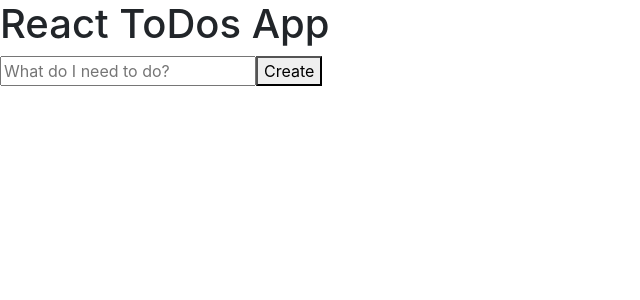
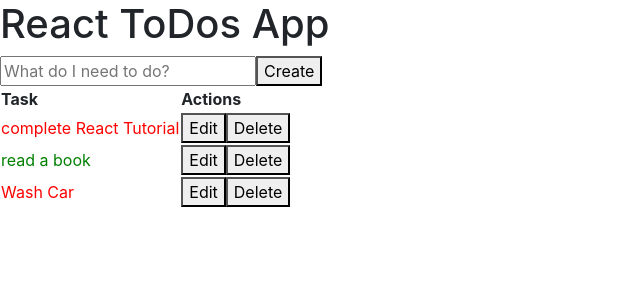
Before and after one commit to uzairqq/React-Js, a React app in the folder my-app/: page / in a window 1280 px wide. Shown: the top 300 px of the page, without its empty margins (0-640 px from the left). Built offline with nearby package versions, Linux system fonts and the light colour scheme.

Commit message:
full crud done task management system

```diff
--- a/my-app/src/App.js
+++ b/my-app/src/App.js
@@ -1,5 +1,7 @@
 import React, { Component } from 'react';
+import TaskList from './components/task-list';
 import CreateTask from './components/create-task';
+
 const tasks = [
   {
     task: 'complete React Tutorial',
@@ -9,15 +11,22 @@ const tasks = [
     task: 'read a book',
     isCompleted: true
   },
+  {
+    task: 'Wash Car',
+    isCompleted: false
+  },
+
 ];
 
-class App extends Component {
+export default class App extends Component {
   constructor(props) {
-    super();
+    super(props);
+
     this.state = {
       tasks
     };
   }
+
   createTask(task) {
     this.state.tasks.push({
       task,
@@ -26,17 +35,44 @@ class App extends Component {
     this.setState({ tasks: this.state.tasks })
   }
 
+  toggleTask(task) {
+    let t = this.state.tasks;
+    const foundTask = t.find(tsk => tsk.task === task)
+    foundTask.isCompleted = !foundTask.isCompleted;
+    this.setState({ tasks: this.state.tasks });
+
+  }
+
+  saveTask(oldTask, newTask) {
+    let t = this.state.tasks;
+    const foundTask = t.find(tsk => tsk.task === oldTask)
+    foundTask.task = newTask;
+    this.setState({ tasks: this.state.tasks })
+  }
+
+  deleteTask(taskToDelete) {
+    let t = this.state.tasks;
+    const foundTask = t.find(tsk => tsk.task === taskToDelete)
+    t.remove(foundTask);
+    this.setState({ tasks: this.state.tasks });
+  }
+
   render() {
     return (
       <div>
-        <h1>React ToDos App</h1>
+        <h1> React ToDos App</h1>
         <CreateTask
           tasks={this.state.tasks}
           createTask={this.createTask.bind(this)}
         />
+        <TaskList
+          tasks={this.state.tasks}
+          toggleTask={this.toggleTask.bind(this)}
+          saveTask={this.saveTask.bind(this)}
+          deleteTask={this.deleteTask.bind(this)}
+        />
       </div>
+
     );
   }
 }
-
-export default App;
--- a/my-app/src/components/create-task.js
+++ b/my-app/src/components/create-task.js
@@ -3,7 +3,7 @@ import React, { Component } from 'react';
 
 export default class CreateTask extends Component {
     constructor(props) {
-        super(props);
+        super();
 
         this.state = {
             error: null
@@ -13,7 +13,11 @@ export default class CreateTask extends Component {
     validateInput(task) {
         if (!task) {
             return 'Please enter a task';
-        } else {
+        }
+        //else if (_.find(this.props.tasks, tsk => tsk.task === task)) {
+        //     return 'Task already exists'
+        // }
+        else {
             return null;
         }
     }
--- /dev/null
+++ b/my-app/src/components/task-list-header.js
@@ -0,0 +1,14 @@
+import React, { Component } from 'react';
+
+export default class TaskListHeader extends Component {
+    render() {
+        return (
+            <thead>
+                <tr>
+                    <th>Task</th>
+                    <th>Actions</th>
+                </tr>
+            </thead>
+        );
+    }
+}
--- /dev/null
+++ b/my-app/src/components/task-list-item.js
@@ -0,0 +1,79 @@
+import React, { Component } from 'react';
+
+export default class TaskListItem extends Component {
+    constructor(props) {
+        super(props);
+
+        this.state = {
+            isEditing: false
+        };
+    }
+
+    OnEditClick() {
+        this.setState({ isEditing: true });
+    }
+    OnCancelClick() {
+        this.setState({ isEditing: false });
+    }
+    OnSaveClick(event) {
+        event.preventDefault();
+
+        const oldTask = this.props.task;
+        const newTask = this.refs.editInput.value;
+        this.props.saveTask(oldTask, newTask);
+        this.setState({ isEditing: false });
+    }
+
+    renderActionSection() {
+        if (this.state.isEditing) {
+            return (
+                <td>
+                    <button onClick={this.OnSaveClick.bind(this)}>Save</button>
+                    <button onClick={this.OnCancelClick.bind(this)}>Cancel</button>
+                </td>
+            );
+        }
+
+        return (
+            <td>
+                <button onClick={this.OnEditClick.bind(this)}>Edit</button>
+                <button onClick={this.props.deleteTask.bind(this, this.props.task)}>Delete</button>
+            </td>
+        );
+    }
+
+    renderTaskSection() {
+        const { task, isCompleted } = this.props;
+        const taskStyle = {
+            color: isCompleted ? 'green' : 'red',
+            cursor: 'pointer'
+        };
+
+        if (this.state.isEditing) {
+            return (
+                <td>
+                    <form onSubmit={this.OnSaveClick.bind(this)}>
+                        <input type="text" defaultValue={task} ref="editInput" />
+                    </form>
+                </td>
+            );
+        }
+
+        return (
+            <td style={taskStyle}
+                onClick={this.props.toggleTask.bind(this, task)}
+            >
+                {task}
+            </td>
+        );
+    }
+
+    render() {
+        return (
+            <tr>
+                {this.renderTaskSection()}
+                {this.renderActionSection()}
+            </tr>
+        );
+    }
+}
--- /dev/null
+++ b/my-app/src/components/task-list.js
@@ -0,0 +1,22 @@
+import _ from 'lodash';
+import React, { Component } from 'react';
+import TaskListHeader from './task-list-header';
+import TaskListItem from './task-list-item';
+
+export default class TaskList extends Component {
+    renderItems() {
+        const props = _.omit(this.props, 'tasks')
+        return _.map(this.props.tasks, (task, index) => <TaskListItem key={index
+        } {...task} {...props} />)
+    }
+    render() {
+        return (
+            <table>
+                <TaskListHeader />
+                <tbody>
+                    {this.renderItems()}
+                </tbody>
+            </table>
+        );
+    }
+}
```
